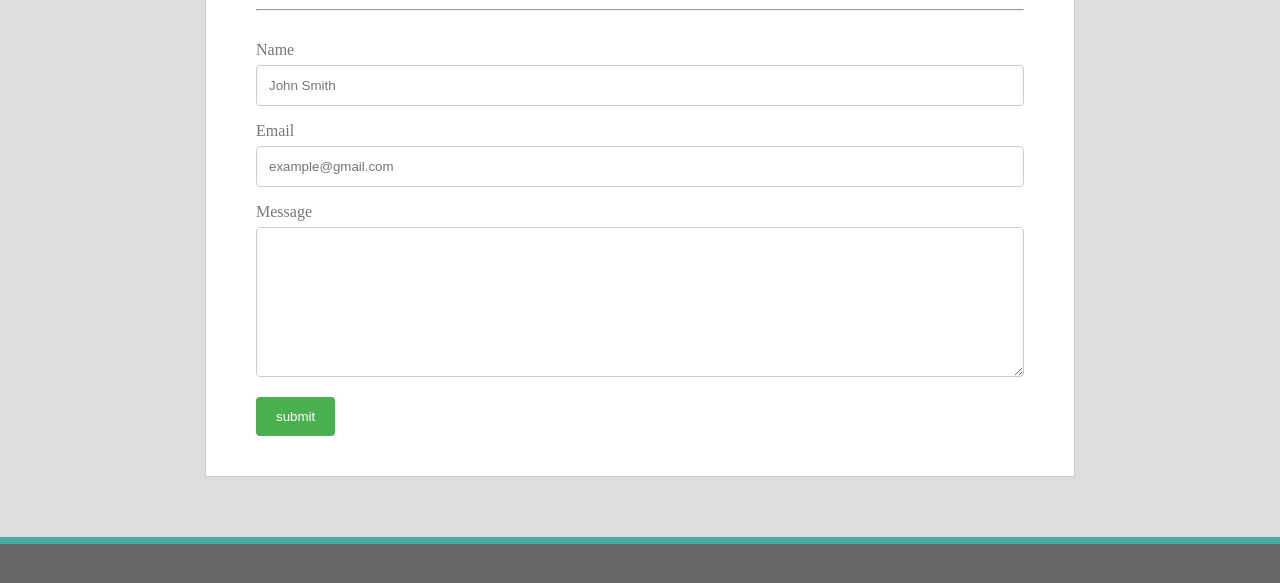
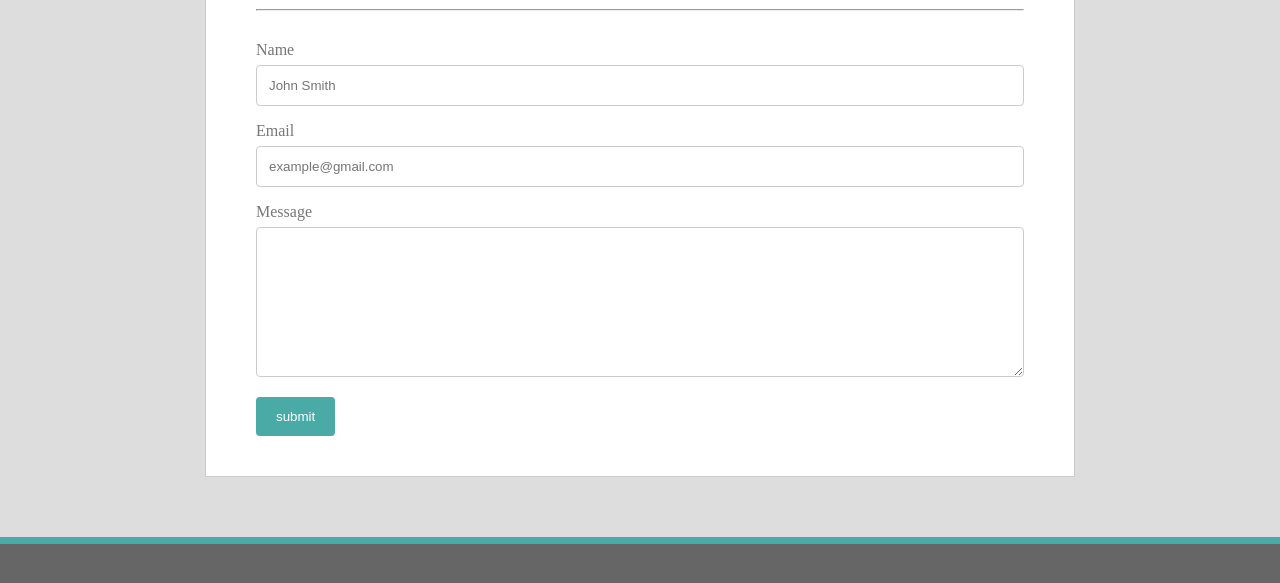
Before and after one commit to halliecalhoun/basic-portfolio, a plain HTML site: page contact.html in a window 1280 px wide. Shown: the part 271-854 px from the top of the page. Drawn offline with Linux system fonts and the light colour scheme.

Commit message:
contact page: submit button on contact form color changed to correct teal color

```diff
--- a/assets/css/style.css
+++ b/assets/css/style.css
@@ -141,7 +141,7 @@ input[type=text], select, textarea {
   }
 
 input[type=submit] {
-    background-color: #4CAF50;
+    background-color: #4aaaa5;
     color: white;
     padding: 12px 20px;
     border: none;
```
